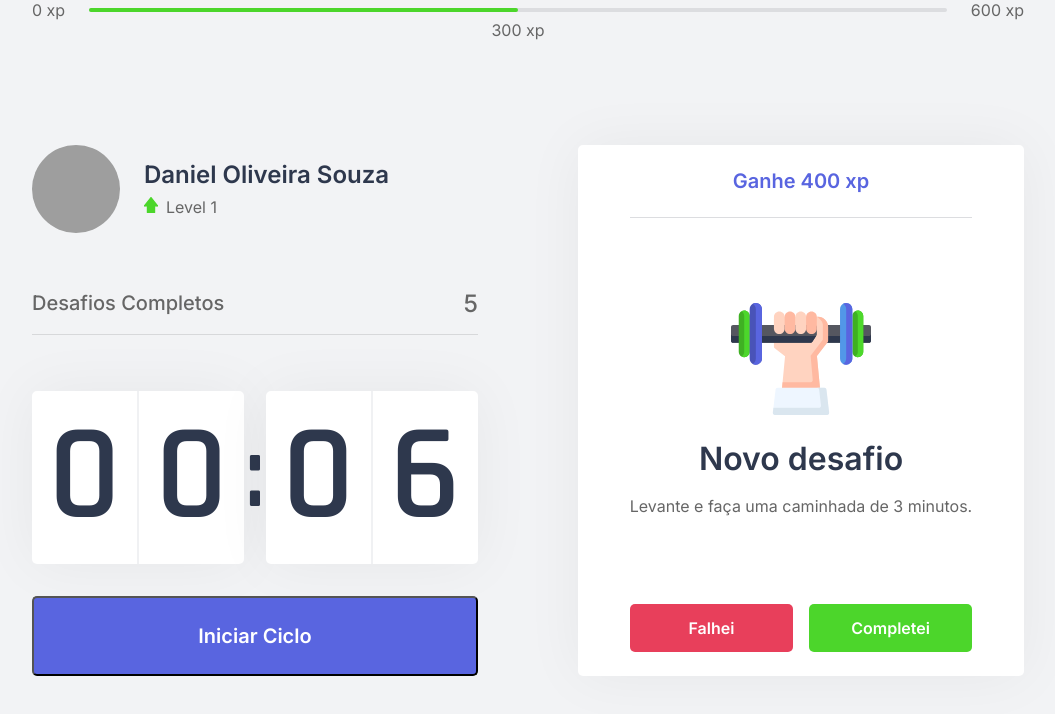
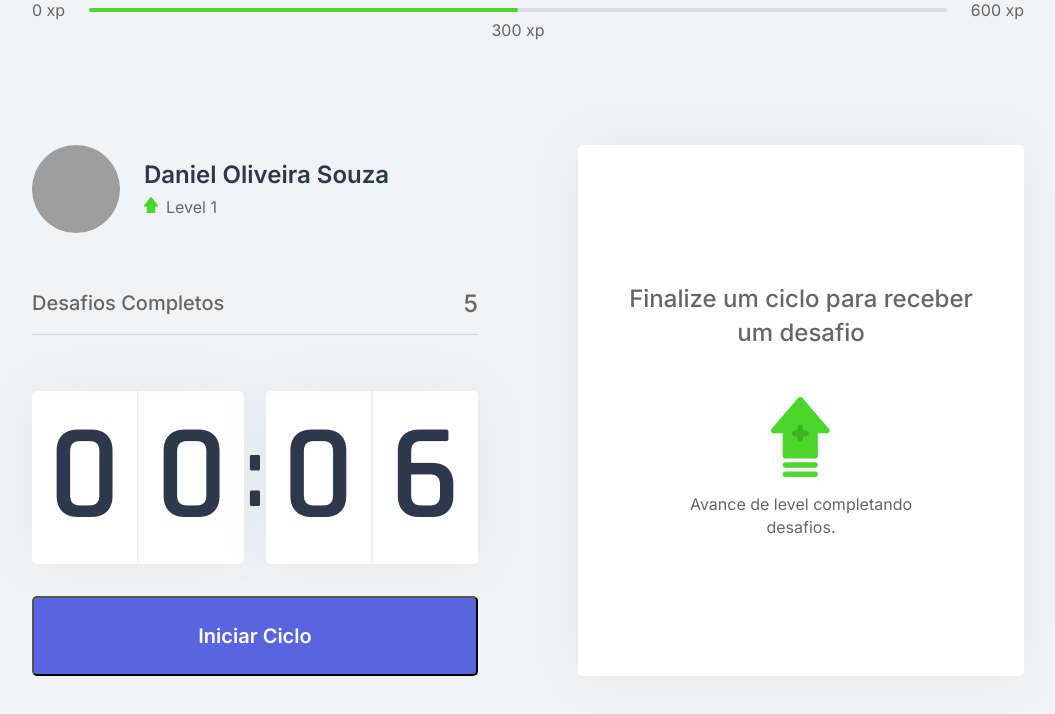
Before and after one commit to DanielOliveiraSouza/next-level-week-04, a Next.js app in the folder aulas/moveit-next/: page / in a window 1280 px wide. Shown: the top 714 px of the page, without its empty margins (112-1167 px from the left). Built offline with nearby package versions, Linux system fonts and the light colour scheme; grey boxes are pictures that could not be loaded.

Commit message:
renderiza dinamicamente a descriçao e conteudo de um desafio

```diff
--- a/aulas/moveit-next/src/components/ChallengeBox.tsx
+++ b/aulas/moveit-next/src/components/ChallengeBox.tsx
@@ -3,21 +3,20 @@ import { challengesContext } from '../contexts/ChallengesContext';
 import styles from '../styles/components/ChallengeBox.module.css';
 
 export function ChallengeBox(){
-    const hasActiveChallenge = true;
     const{activeChallenge} = useContext(challengesContext)
 
 
     return (
         <div className={styles.challengeBoxContainer}>
             {
-                hasActiveChallenge? (
+                activeChallenge? (
                 <div className={styles.challengeActive}>
-                    <header>Ganhe 400 xp</header>
+                    <header>Ganhe {activeChallenge.amount} xp</header>
 
                     <main>
-                        <img src="icons/body.svg"/>
+                        <img src={`icons/${activeChallenge.type}.svg`}/>
                         <strong>Novo desafio</strong>
-                        <p>Levante e faça uma caminhada de 3 minutos.</p>
+                        <p>{activeChallenge.description}</p>
                     </main>
 
                     <footer>
--- a/aulas/moveit-next/src/contexts/ChallengesContext.tsx
+++ b/aulas/moveit-next/src/contexts/ChallengesContext.tsx
@@ -10,7 +10,6 @@ interface Challenge {
     type: 'body' | 'eye';
     description : string;
     amount: number;
-
 }
 interface ChallengesContextData {
     level: number;
@@ -18,7 +17,7 @@ interface ChallengesContextData {
     challengesCompleted: number;
     levelUp: ()=> void;
     startNewChallenge: ()=> void;
-    activeChallenge: object;
+    activeChallenge: Challenge;
 }
 export const challengesContext = createContext({} as ChallengesContextData)
 
@@ -37,6 +36,7 @@ export function ChallengesProvider({children}:ChallengesProviderProps){
        const randomChallengeIndex = Math.floor(Math.random() * challenges.length)
        const challenge = challenges[randomChallengeIndex];
        setActiveChallenge(challenge);
+       //console.log('new challenge')
 
 
 
@@ -48,7 +48,8 @@ export function ChallengesProvider({children}:ChallengesProviderProps){
           currentExperience,
           challengesCompleted,
           levelUp,
-          startNewChallenge
+          startNewChallenge,
+          activeChallenge
         }}>
           {children}
       </challengesContext.Provider>
```
